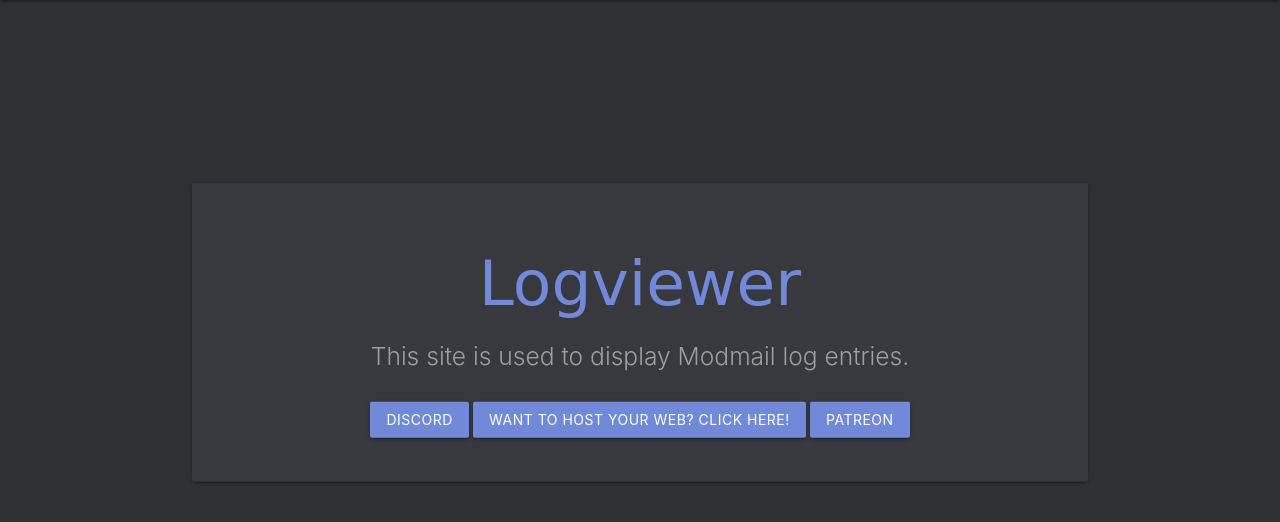
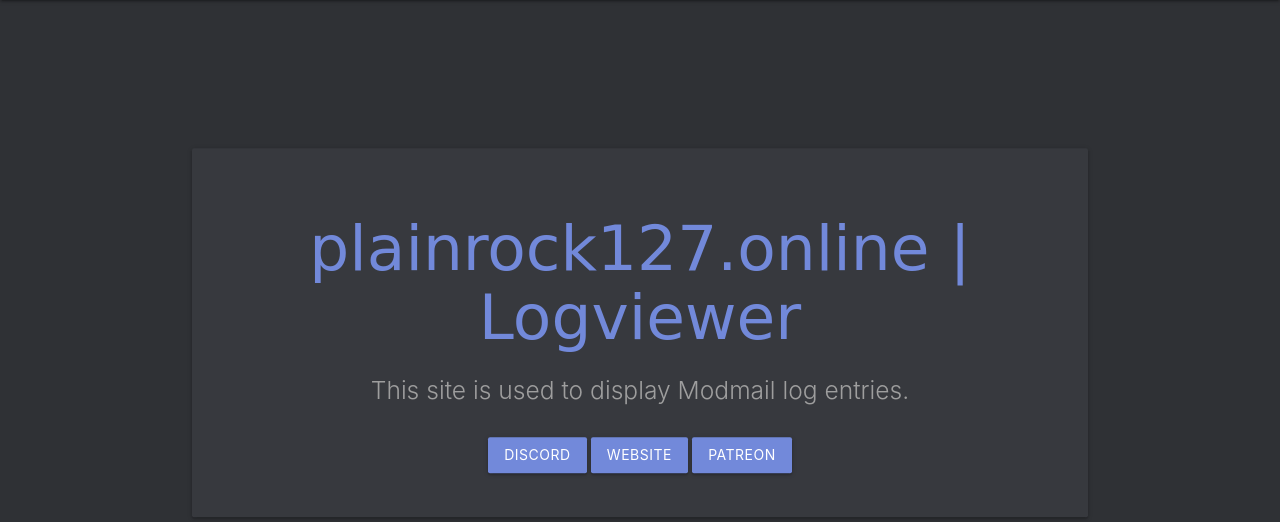
Before and after one commit to VlastikYoutubeKo/modmailingweb.github.io, a Python web app: template templates/index.html in a window 1280 px wide. Shown: the part 64-586 px from the top of the page. Run offline with Jinja, Linux system fonts and the light colour scheme; the template is opened without the code that fills it, so the values that code supplies are empty; some libraries are stand-ins or nearby versions; some web fonts are replaced.

Commit message:
Update index.html

```diff
--- a/templates/index.html
+++ b/templates/index.html
@@ -5,12 +5,12 @@
 
 <div class="vertical-align-middle center container">
     <div class="card-panel hoverable" id='main-card'>
-        <h1 class="animated jackInTheBox header" id='dashbots'>Logviewer</h1>
+        <h1 class="animated jackInTheBox header" id='dashbots'>plainrock127.online | Logviewer</h1>
         <h5 class="header col s12 light grey-text">This site is used to display Modmail log entries.</h5>
         <br>
         <div class="row center">
-            <a href="https://discord.gg/dPCbWsr" class="btn waves-effect my-button">Discord</a>
-            <a href="http://twst-remastered.cz" class="btn waves-effect my-button">Want to host your web? Click here!</a>
+            <a href="https://discord.gg/yY476sgyK4" class="btn waves-effect my-button">Discord</a>
+            <a href="https://plainrock127.online" class="btn waves-effect my-button">Website</a>
             <a href="https://www.patreon.com/plainrockfm" class="btn waves-effect my-button">Patreon</a>
             <br>
         </div>
```
